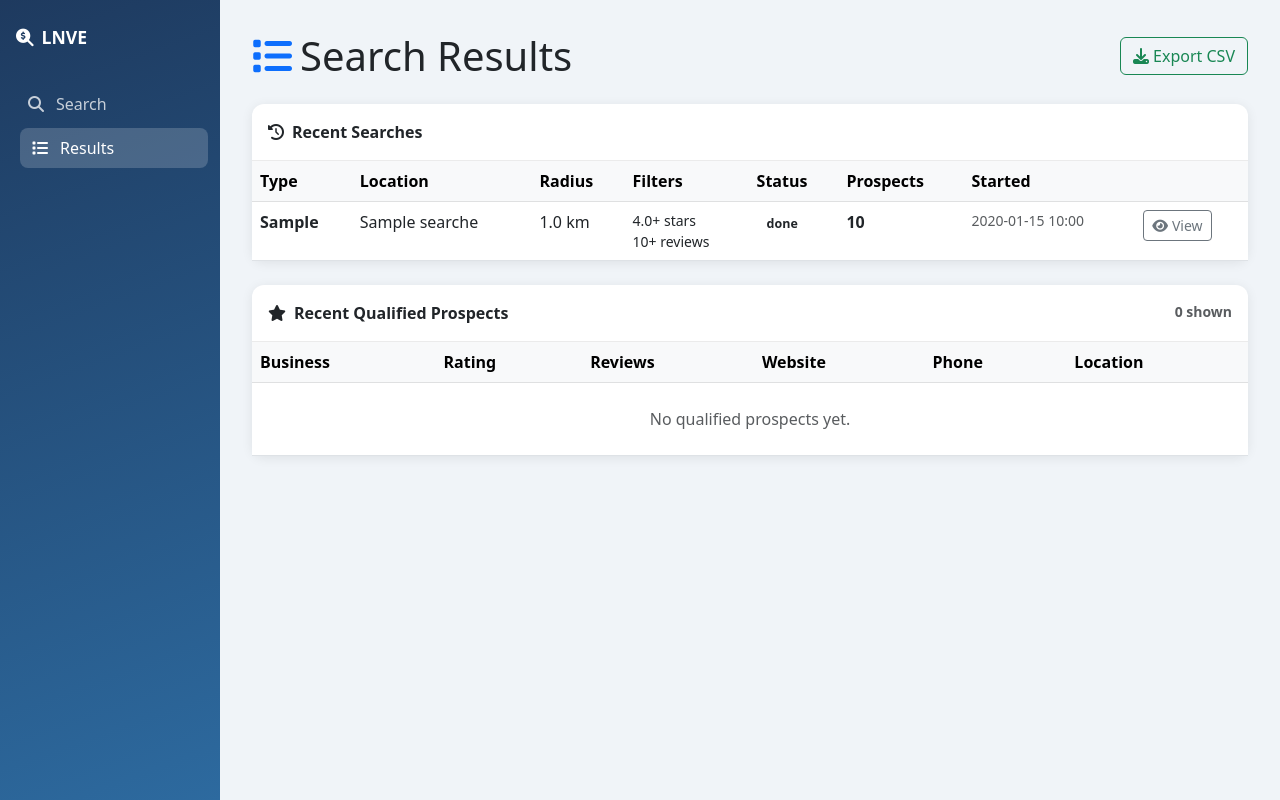
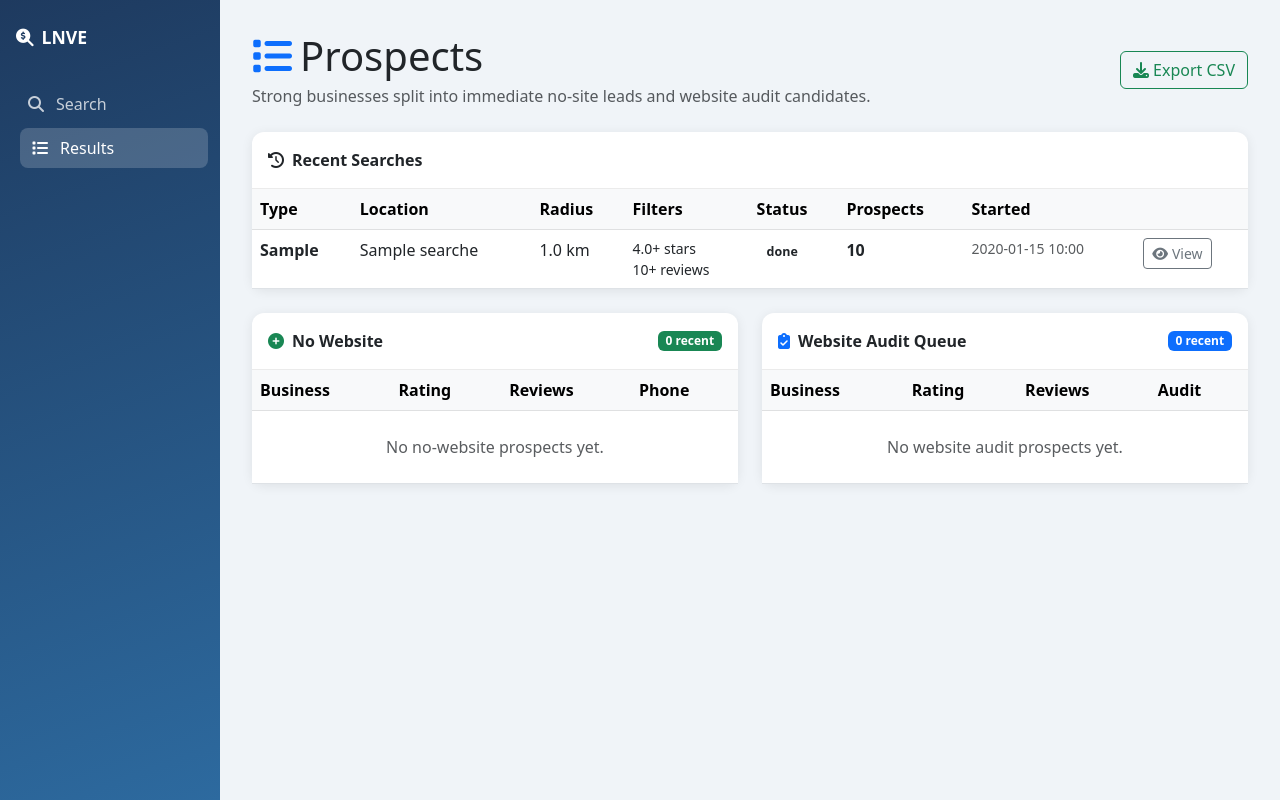
Before and after one commit to jenozu/LNVE, a Flask app: page /results in a window 1280 px wide. Run offline with Flask 3, Linux system fonts and the light colour scheme; tables that the repository leaves empty hold one stand-in row (values such as "Sample post"); parts of the project's set-up code (start-up, migrations or seed data) failed here and were passed over; some libraries are stand-ins or nearby versions.

Commit message:
Phase 3: split dashboard into two prospect pools

```diff
--- a/web/templates/results.html
+++ b/web/templates/results.html
@@ -3,7 +3,10 @@
 
 {% block content %}
 <div class="d-flex justify-content-between align-items-center mb-4">
-    <h1 class="mb-0"><i class="fas fa-list me-2 text-primary"></i>Search Results</h1>
+    <div>
+        <h1 class="mb-1"><i class="fas fa-list me-2 text-primary"></i>Prospects</h1>
+        <p class="text-muted mb-0">Strong businesses split into immediate no-site leads and website audit candidates.</p>
+    </div>
     <a href="{{ url_for('export.export_csv') }}" class="btn btn-outline-success">
         <i class="fas fa-download me-1"></i>Export CSV
     </a>
@@ -72,10 +75,12 @@
     </div>
 </div>
 
-<div class="card">
-    <div class="card-header py-3 d-flex justify-content-between">
-        <span><i class="fas fa-star me-2"></i>Recent Qualified Prospects</span>
-        <span class="text-muted small">{{ leads|length }} shown</span>
+<div class="row g-4">
+    <div class="col-xl-6">
+        <div class="card h-100">
+            <div class="card-header py-3 d-flex justify-content-between align-items-center">
+                <span><i class="fas fa-plus-circle me-2 text-success"></i>No Website</span>
+                <span class="badge bg-success">{{ no_website_leads|length }} recent</span>
             </div>
             <div class="card-body p-0">
                 <div class="table-responsive">
@@ -85,37 +90,24 @@
                                 <th>Business</th>
                                 <th>Rating</th>
                                 <th>Reviews</th>
-                        <th>Website</th>
                                 <th>Phone</th>
-                        <th>Location</th>
                             </tr>
                         </thead>
                         <tbody>
-                {% for l in leads %}
+                        {% for l in no_website_leads %}
                             <tr>
-                    <td><strong>{{ l.business_name }}</strong></td>
                                 <td>
-                        {% if l.rating is not none %}
-                            <strong>{{ '%.1f'|format(l.rating) }}</strong>
-                        {% else %}—{% endif %}
+                                    <strong>{{ l.business_name }}</strong>
+                                    <br><small class="text-muted">{{ l.location_name }}</small>
                                 </td>
+                                <td>{{ '%.1f'|format(l.rating) if l.rating is not none else '—' }}</td>
                                 <td>{{ l.review_count or 0 }}</td>
-                    <td class="small">
-                        {% if l.website_url %}
-                            <a href="{{ l.website_url }}" target="_blank" rel="noopener">
-                                Website <i class="fas fa-external-link-alt ms-1"></i>
-                            </a>
-                        {% else %}
-                            <span class="badge bg-success">No website</span>
-                        {% endif %}
-                    </td>
                                 <td class="small">{{ l.phone_number or '—' }}</td>
-                    <td class="small">{{ l.address or '—' }}</td>
                             </tr>
                         {% else %}
                             <tr>
-                    <td colspan="6" class="text-center text-muted py-4">
-                        No qualified prospects yet.
+                                <td colspan="4" class="text-center text-muted py-4">
+                                    No no-website prospects yet.
                                 </td>
                             </tr>
                         {% endfor %}
@@ -124,4 +116,63 @@
                 </div>
             </div>
         </div>
+    </div>
+
+    <div class="col-xl-6">
+        <div class="card h-100">
+            <div class="card-header py-3 d-flex justify-content-between align-items-center">
+                <span><i class="fas fa-clipboard-check me-2 text-primary"></i>Website Audit Queue</span>
+                <span class="badge bg-primary">{{ website_leads|length }} recent</span>
+            </div>
+            <div class="card-body p-0">
+                <div class="table-responsive">
+                    <table class="table table-hover mb-0">
+                        <thead class="table-light">
+                            <tr>
+                                <th>Business</th>
+                                <th>Rating</th>
+                                <th>Reviews</th>
+                                <th>Audit</th>
+                            </tr>
+                        </thead>
+                        <tbody>
+                        {% for l in website_leads %}
+                            <tr>
+                                <td>
+                                    <strong>{{ l.business_name }}</strong><br>
+                                    <a href="{{ l.website_url }}" target="_blank" rel="noopener" class="small">
+                                        Open website <i class="fas fa-external-link-alt ms-1"></i>
+                                    </a>
+                                </td>
+                                <td>{{ '%.1f'|format(l.rating) if l.rating is not none else '—' }}</td>
+                                <td>{{ l.review_count or 0 }}</td>
+                                <td>
+                                    {% set condition = l.website_condition or 'UNREVIEWED' %}
+                                    {% if condition == 'SEVERE' %}
+                                        <span class="badge bg-danger">Severe</span>
+                                    {% elif condition == 'POOR' %}
+                                        <span class="badge bg-warning text-dark">Poor</span>
+                                    {% elif condition == 'AVERAGE' %}
+                                        <span class="badge bg-info text-dark">Average</span>
+                                    {% elif condition == 'GOOD' %}
+                                        <span class="badge bg-secondary">Good</span>
+                                    {% else %}
+                                        <span class="badge bg-light text-dark border">Unreviewed</span>
+                                    {% endif %}
+                                </td>
+                            </tr>
+                        {% else %}
+                            <tr>
+                                <td colspan="4" class="text-center text-muted py-4">
+                                    No website audit prospects yet.
+                                </td>
+                            </tr>
+                        {% endfor %}
+                        </tbody>
+                    </table>
+                </div>
+            </div>
+        </div>
+    </div>
+</div>
 {% endblock %}
```
Lines whose indentation alone changed are shown as unchanged.
